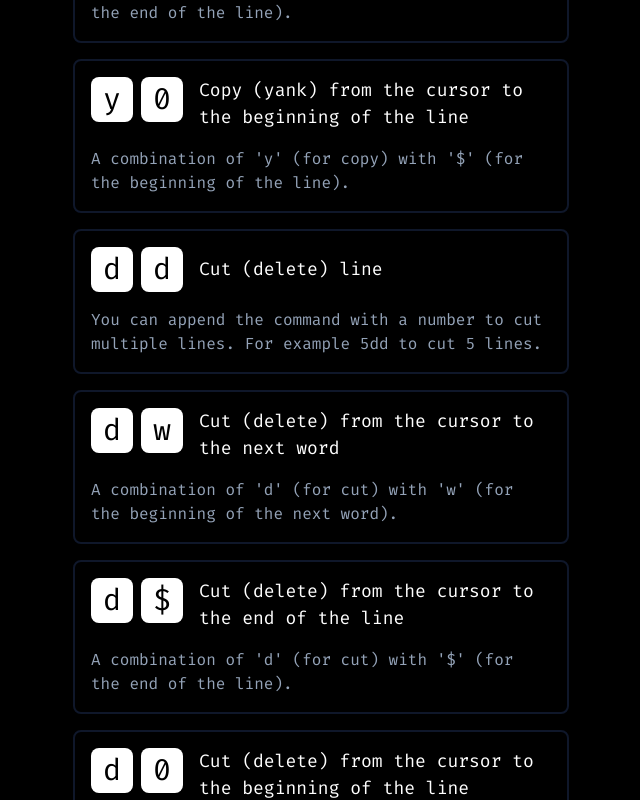
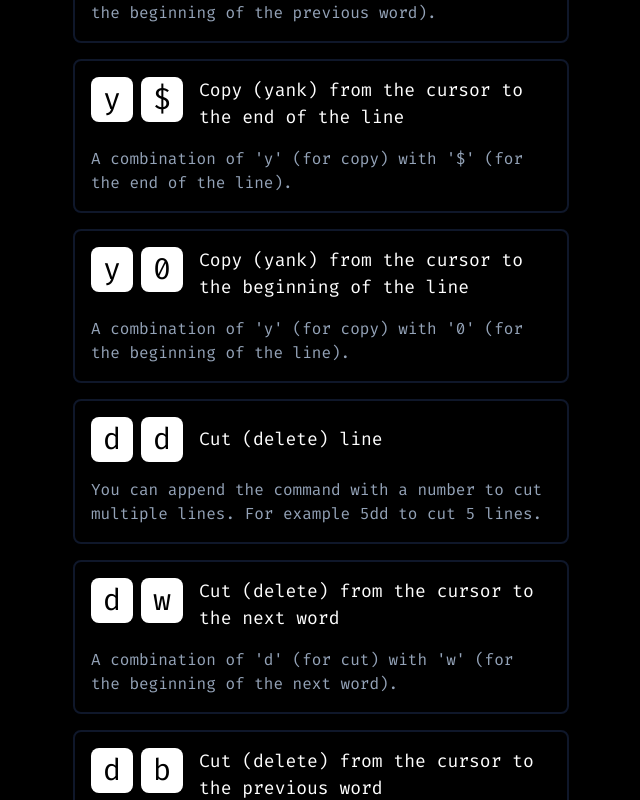
Before and after one commit to crudh/vim-how, a Next.js app: page /categories/copypaste in a window 1280 px wide. Shown: the part 884-1684 px from the top of the page, without its empty margins (319-959 px from the left). Built offline with nearby package versions, Linux system fonts and the light colour scheme.

Commit message:
Added commands

```diff
--- a/src/data/commands.ts
+++ b/src/data/commands.ts
@@ -70,6 +70,41 @@ const commandList: CommandWithoutId[] = [
   },
   {
     categoryId: "editing",
+    keys: "cc",
+    title: "Replace (change) line",
+    description:
+      "You can append the command with a number to replace multiple lines. For example 5cc to replace 5 lines.",
+  },
+  {
+    categoryId: "editing",
+    keys: "cw",
+    title: "Replace (change) from the cursor to the next word",
+    description:
+      "A combination of 'c' (for replace) with 'w' (for the beginning of the next word).",
+  },
+  {
+    categoryId: "editing",
+    keys: "cb",
+    title: "Replace (change) from the cursor to the previous word",
+    description:
+      "A combination of 'c' (for replace) with 'b' (for the beginning of the previous word).",
+  },
+  {
+    categoryId: "editing",
+    keys: "c$",
+    title: "Replace (change) from the cursor to the end of the line",
+    description:
+      "A combination of 'c' (for replace) with '$' (for the end of the line).",
+  },
+  {
+    categoryId: "editing",
+    keys: "c0",
+    title: "Replace (change) from the cursor to the beginning of the line",
+    description:
+      "A combination of 'c' (for replace) with '$' (for the beginning of the line).",
+  },
+  {
+    categoryId: "editing",
     keys: "J",
     title: "Join line below to the current one",
   },
@@ -89,6 +124,13 @@ const commandList: CommandWithoutId[] = [
   },
   {
     categoryId: "copypaste",
+    keys: "yb",
+    title: "Copy (yank) from the cursor to the previous word",
+    description:
+      "A combination of 'y' (for copy) with 'b' (for the beginning of the previous word).",
+  },
+  {
+    categoryId: "copypaste",
     keys: "y$",
     title: "Copy (yank) from the cursor to the end of the line",
     description:
@@ -99,7 +141,7 @@ const commandList: CommandWithoutId[] = [
     keys: "y0",
     title: "Copy (yank) from the cursor to the beginning of the line",
     description:
-      "A combination of 'y' (for copy) with '$' (for the beginning of the line).",
+      "A combination of 'y' (for copy) with '0' (for the beginning of the line).",
   },
   {
     categoryId: "copypaste",
@@ -114,6 +156,13 @@ const commandList: CommandWithoutId[] = [
     title: "Cut (delete) from the cursor to the next word",
     description:
       "A combination of 'd' (for cut) with 'w' (for the beginning of the next word).",
+  },
+  {
+    categoryId: "copypaste",
+    keys: "db",
+    title: "Cut (delete) from the cursor to the previous word",
+    description:
+      "A combination of 'd' (for cut) with 'b' (for the beginning of the previous word).",
   },
   {
     categoryId: "copypaste",
```
